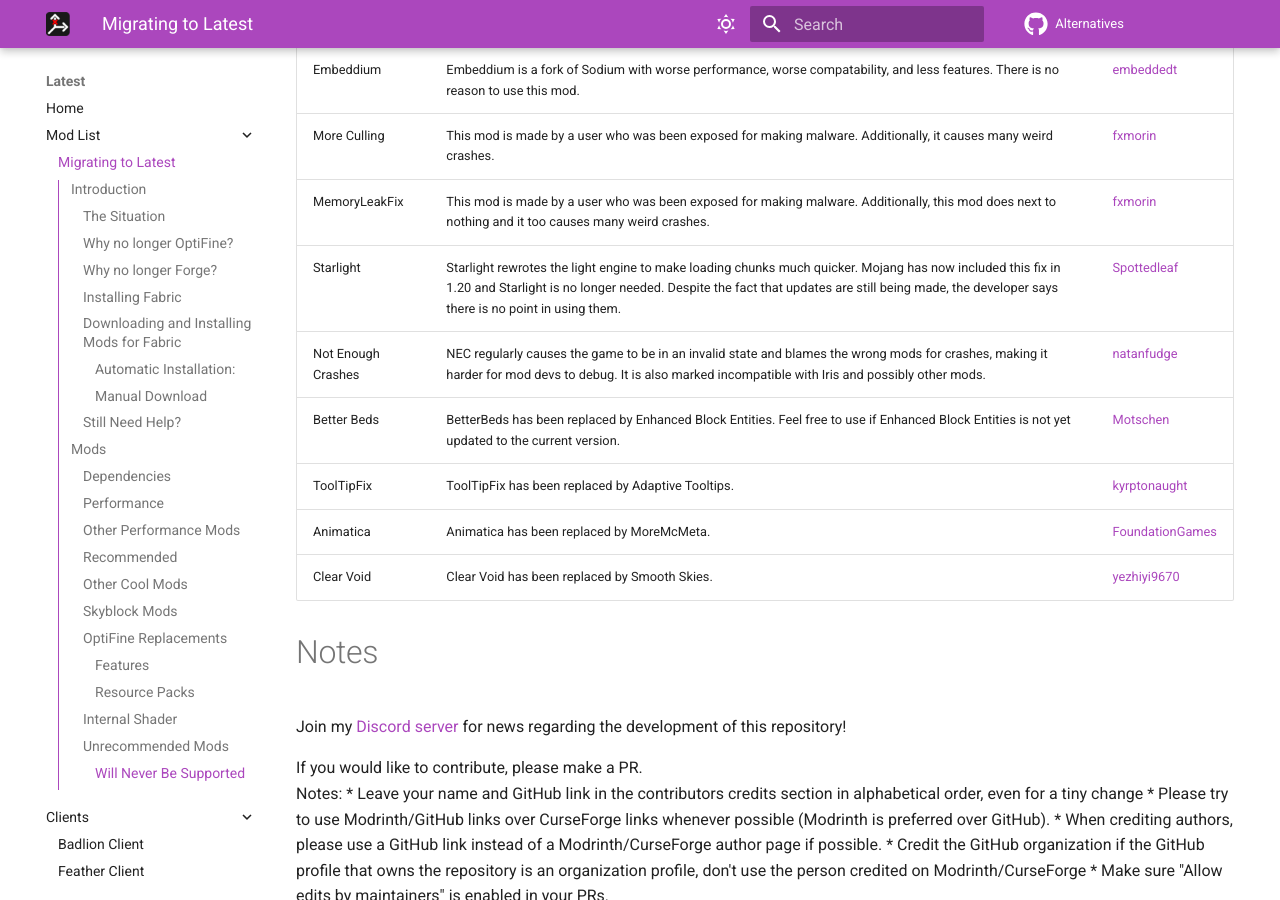
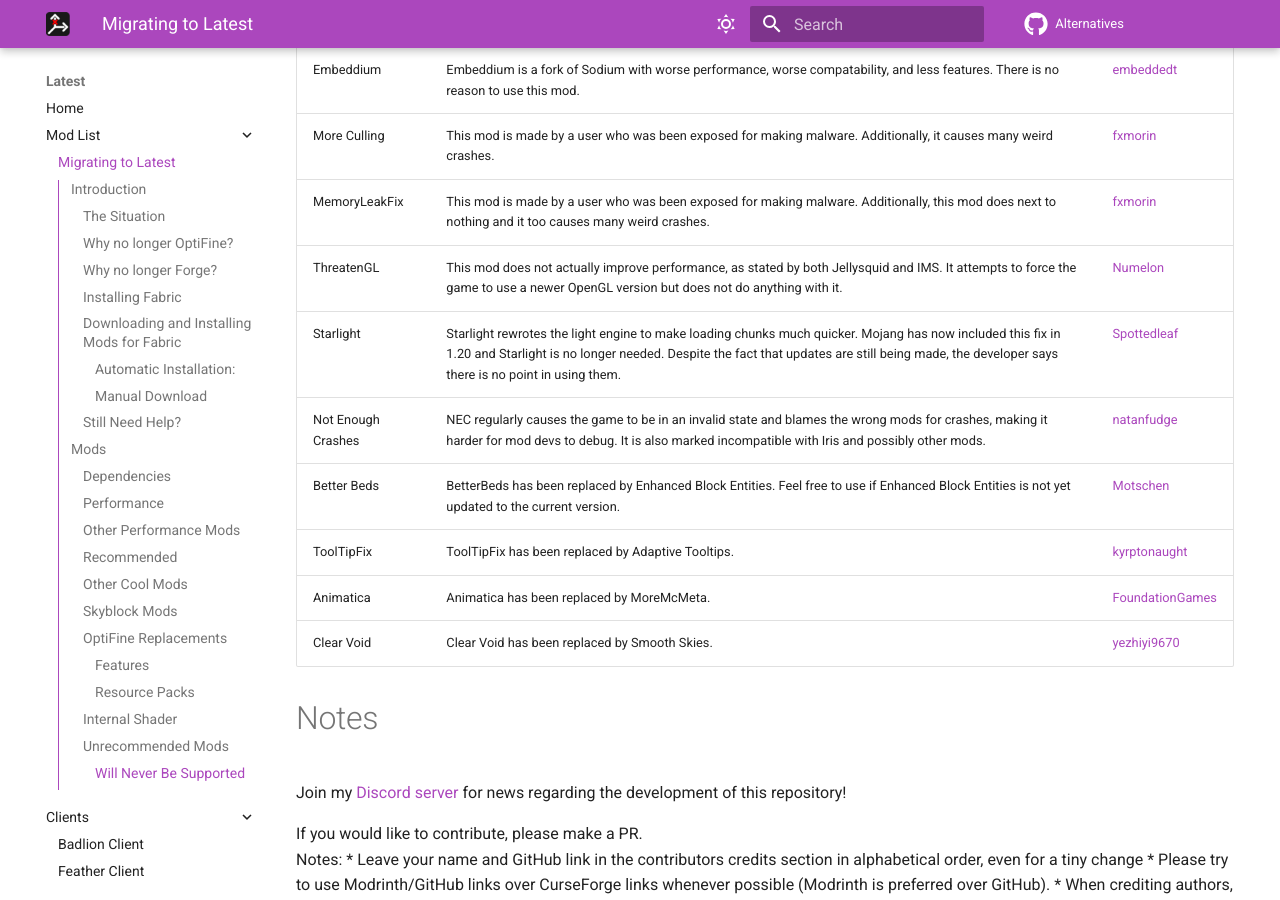
Before and after one commit to MicrocontrollersDev/Alternatives, an MkDocs documentation site: the page built from docs/latest/migrating.md, in a window 1280 px wide and 900 px high, scrolled down 15394 px. Built offline with MkDocs 1.6.1 and Material for MkDocs 9.7.7, drawn with Linux system fonts in a browser that asks for light colours; comment, search, counter and statistics services are not loaded.

Commit message:
no threatening gl

```diff
--- a/docs/latest/migrating.md
+++ b/docs/latest/migrating.md
@@ -282,6 +282,7 @@
 | Embeddium | Embeddium is a fork of Sodium with worse performance, worse compatability, and less features. There is no reason to use this mod. | [embeddedt](https://github.com/embeddedt) |
 | More Culling | This mod is made by a user who was been exposed for making malware. Additionally, it causes many weird crashes. | [fxmorin](https://github.com/fxmorin) |
 | MemoryLeakFix | This mod is made by a user who was been exposed for making malware. Additionally, this mod does next to nothing and it too causes many weird crashes. | [fxmorin](https://github.com/fxmorin) |
+| ThreatenGL | This mod does not actually improve performance, as stated by both Jellysquid and IMS. It attempts to force the game to use a newer OpenGL version but does not do anything with it. | [Numelon](https://github.com/Numelon-Softworks) |
 | Starlight | Starlight rewrotes the light engine to make loading chunks much quicker. Mojang has now included this fix in 1.20 and Starlight is no longer needed. Despite the fact that updates are still being made, the developer says there is no point in using them. | [Spottedleaf](https://github.com/Spottedleaf) |
 | Not Enough Crashes | NEC regularly causes the game to be in an invalid state and blames the wrong mods for crashes, making it harder for mod devs to debug. It is also marked incompatible with Iris and possibly other mods. | [natanfudge](https://github.com/natanfudge) |
 | Better Beds | BetterBeds has been replaced by Enhanced Block Entities. Feel free to use if Enhanced Block Entities is not yet updated to the current version.| [Motschen](https://github.com/Motschen) |
```
